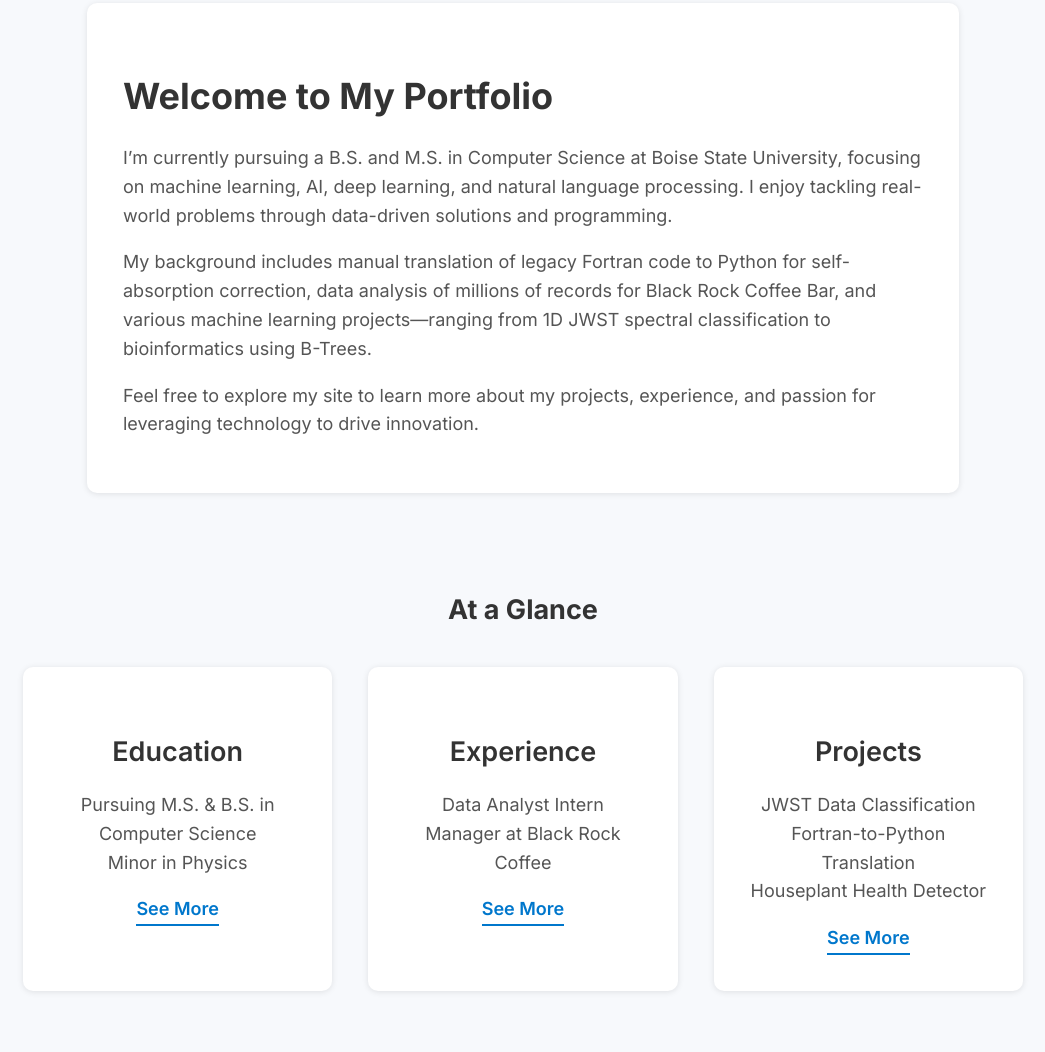
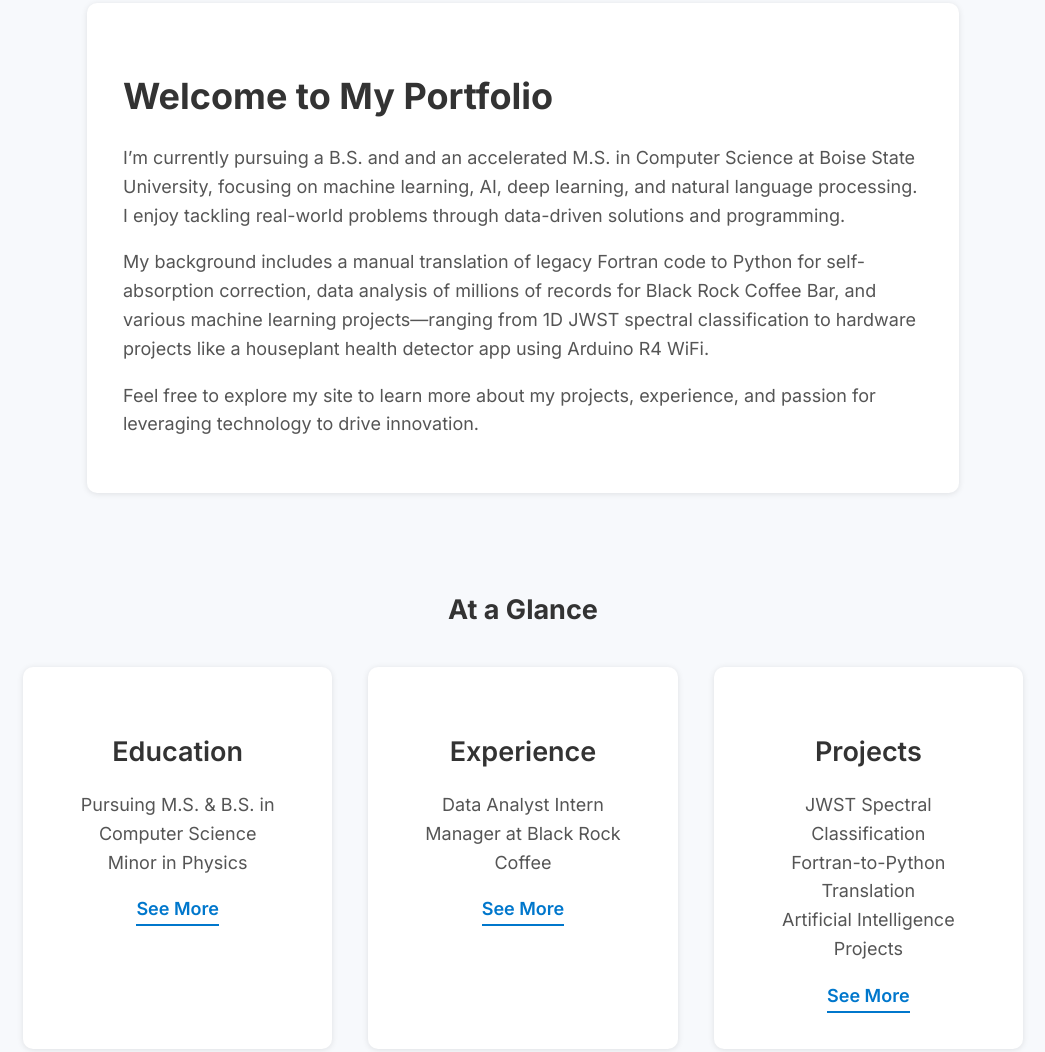
Before and after one commit to LeviRecla/levirecla.github.io, a plain HTML site: page index.html in a window 1280 px wide. Shown: the part 756-1808 px from the top of the page, without its empty margins (117-1162 px from the left). Before the commit the page ends 1783 px from the top, so only its background shows below. Drawn offline with Linux system fonts and the light colour scheme.

Commit message:
Index changes

```diff
--- a/index.html
+++ b/index.html
@@ -49,16 +49,16 @@
     <div class="summary-content content-card">
       <h2>Welcome to My Portfolio</h2>
       <p>
-        I’m currently pursuing a B.S. and M.S. in Computer Science at Boise State
+        I’m currently pursuing a B.S. and and an accelerated M.S. in Computer Science at Boise State
         University, focusing on machine learning, AI, deep learning, and natural
         language processing. I enjoy tackling real-world problems through data-driven
         solutions and programming.
       </p>
       <p>
-        My background includes manual translation of legacy Fortran code to Python for
+        My background includes a manual translation of legacy Fortran code to Python for
         self-absorption correction, data analysis of millions of records for
         Black Rock Coffee Bar, and various machine learning projects—ranging from
-        1D JWST spectral classification to bioinformatics using B-Trees.
+        1D JWST spectral classification to hardware projects like a houseplant health detector app using Arduino R4 WiFi.
       </p>
       <p>
         Feel free to explore my site to learn more about my projects, experience, and
@@ -96,9 +96,9 @@
         <div class="glance-card">
           <h3>Projects</h3>
           <p>
-            JWST Data Classification<br />
+            JWST Spectral Classification<br />
             Fortran-to-Python Translation<br />
-            Houseplant Health Detector
+            Artificial Intelligence Projects
           </p>
           <a href="projects.html" class="btn-link">See More</a>
         </div>
```
